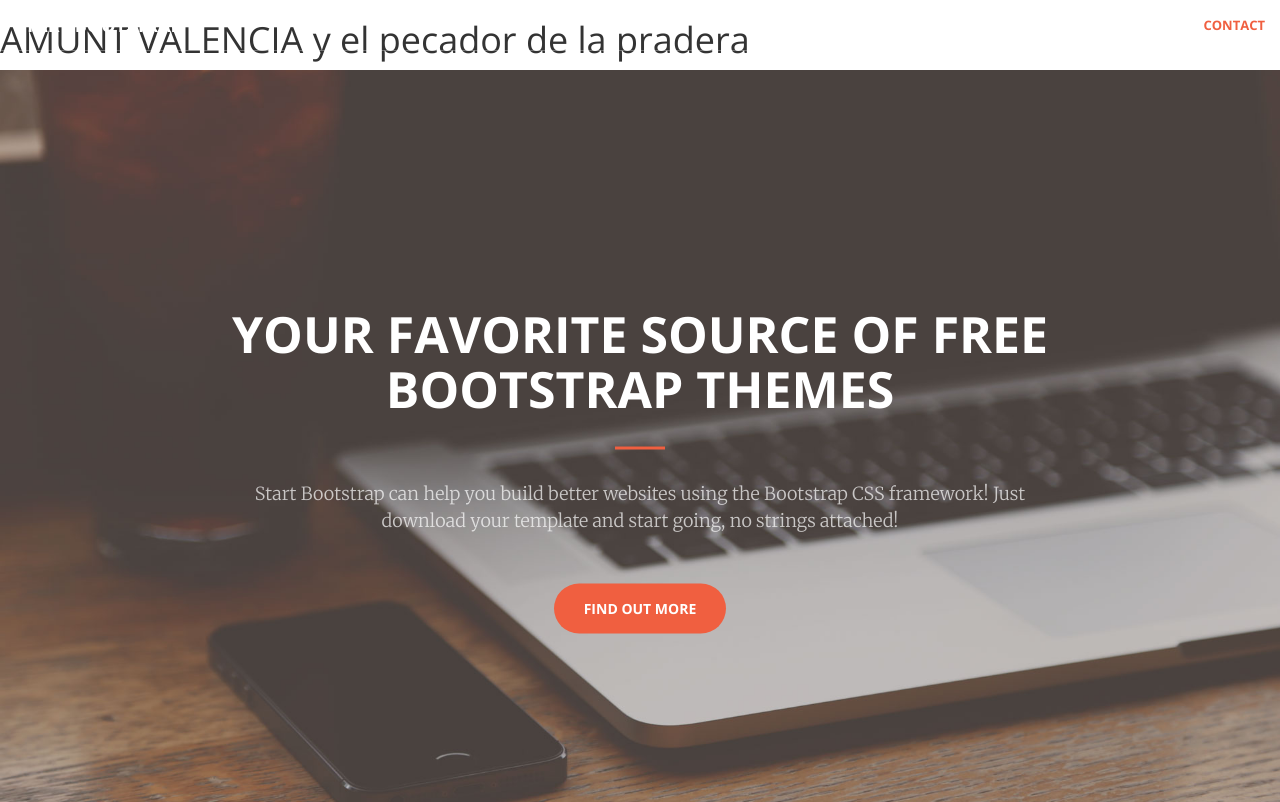
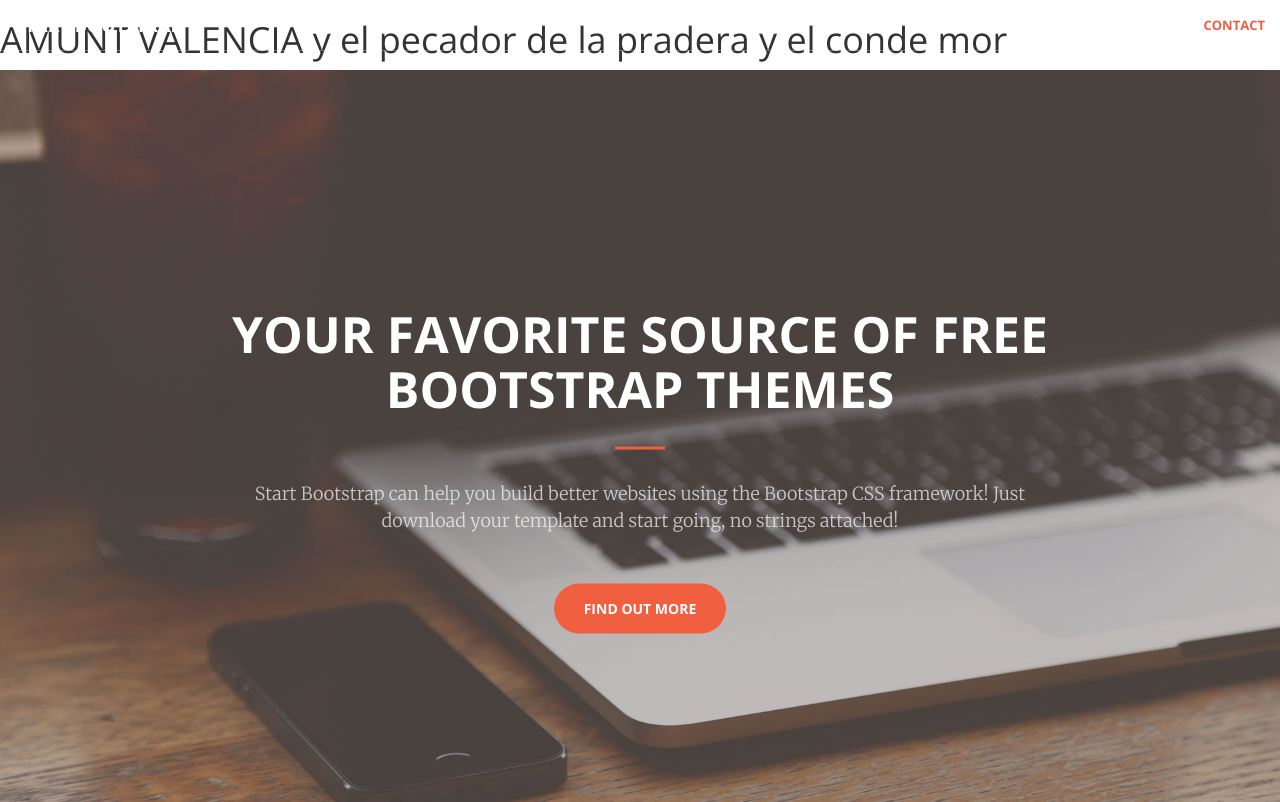
Before and after one commit to jmpastor3/CursoGitHub, a website: page index.html in a window 1280 px wide. Shown: the top 802 px of the page. Drawn offline with nearby package versions, Linux system fonts and the light colour scheme.

Commit message:
cambio hecho

```diff
--- a/index.html
+++ b/index.html
@@ -33,7 +33,7 @@
     <![endif]-->
 
 </head>
-<h1>AMUNT VALENCIA y el pecador de la pradera</h1>
+<h1>AMUNT VALENCIA y el pecador de la pradera y el conde mor</h1>
 <body id="page-top">
 
     <nav id="mainNav" class="navbar navbar-default navbar-fixed-top">
```
